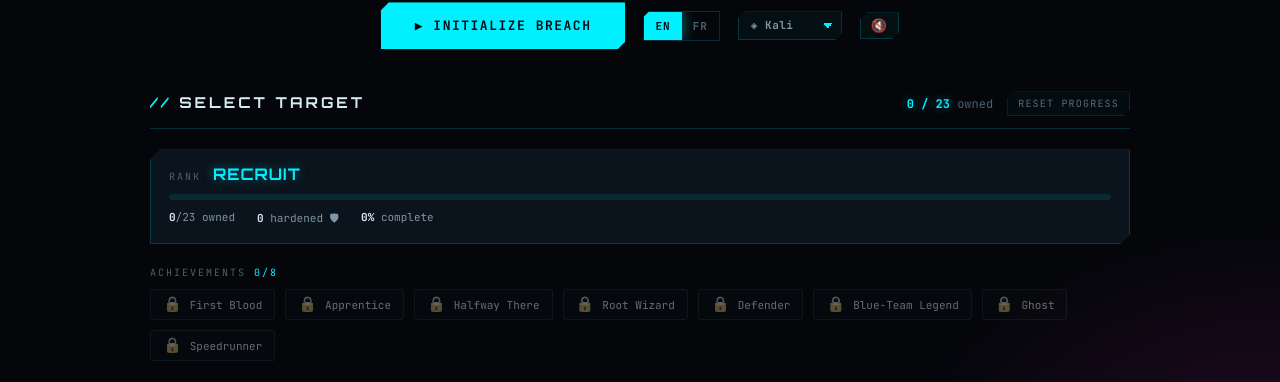
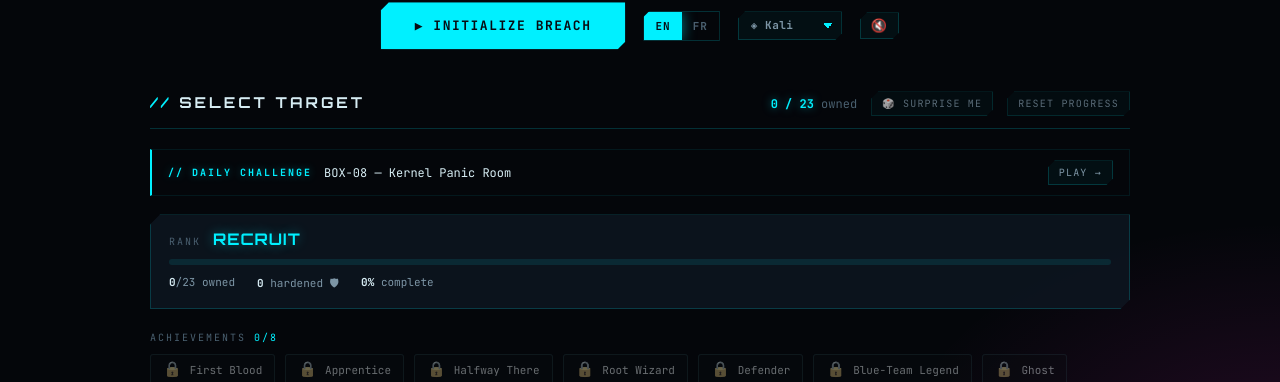
Before and after one commit to tommarcorelli/rootquest, a website: page index.html in a window 1280 px wide. Shown: the part 418-800 px from the top of the page. Drawn offline with Linux system fonts and the light colour scheme.

Commit message:
feat(hub): daily challenge (date-seeded, shared) + Surprise Me (random unowned box); v1.7

```diff
--- a/index.html
+++ b/index.html
@@ -223,10 +223,20 @@
                     <span class="home-select-title" data-i18n="homeSelect">SELECT TARGET</span>
                     <div class="home-select-meta-wrap">
                         <span class="home-select-meta"><strong id="homeProgressText">0 / 23</strong> <span data-i18n="homeOwned">owned</span></span>
+                        <button class="btn-ghost home-surprise-btn" id="surpriseBtn" type="button" data-testid="surprise-btn">
+                            <span data-i18n="surpriseBtn">🎲 Surprise me</span>
+                        </button>
                         <button class="btn-ghost home-reset-btn" id="resetProgressBtn" data-testid="reset-progress-btn">
                             <span data-i18n="resetProgressBtn">Reset progress</span>
                         </button>
                     </div>
+                </div>
+                <div class="daily-challenge" id="dailyChallenge" data-testid="daily-challenge">
+                    <span class="daily-label" data-i18n="dailyLabel">// DAILY CHALLENGE</span>
+                    <span class="daily-name" id="dailyName"></span>
+                    <button class="btn-ghost daily-play-btn" id="dailyPlayBtn" type="button" data-testid="daily-play-btn">
+                        <span data-i18n="dailyPlay">Play →</span>
+                    </button>
                 </div>
                 <div class="operator-status" id="operatorStatus" data-testid="operator-status"></div>
                 <div class="achievements" id="achievements" data-testid="achievements"></div>
--- a/js/i18n.js
+++ b/js/i18n.js
@@ -23,6 +23,9 @@ window.I18N = {
         customImportErr: 'Could not import: ',
         customExportTitle: 'Copy this box\'s JSON to the clipboard',
         customExportOk: 'Copied to clipboard.',
+        dailyLabel: '// DAILY CHALLENGE',
+        dailyPlay: 'Play →',
+        surpriseBtn: '🎲 Surprise me',
         statTime: 'Time',
         statBest: 'Best',
         newBest: '★ new best!',
@@ -162,6 +165,9 @@ window.I18N = {
         customImportErr: 'Import impossible : ',
         customExportTitle: 'Copier le JSON de cette box dans le presse-papiers',
         customExportOk: 'Copié dans le presse-papiers.',
+        dailyLabel: '// DÉFI DU JOUR',
+        dailyPlay: 'Jouer →',
+        surpriseBtn: '🎲 Surprends-moi',
         statTime: 'Temps',
         statBest: 'Record',
         newBest: '★ nouveau record !',
--- a/js/main.js
+++ b/js/main.js
@@ -302,6 +302,52 @@ window.GAME = {
         this.updateHomeProgress();
         this.renderOperatorStatus();
         this.renderAchievements();
+        this.renderDailyChallenge();
+    },
+
+    // Deterministic pick from today's date, so everyone sees the same
+    // challenge on a given day (built-in boxes only — custom ones are
+    // per-browser, so a shared daily pick can't include them).
+    dailySeed() {
+        const d = new Date();
+        const key = `${d.getFullYear()}-${d.getMonth() + 1}-${d.getDate()}`;
+        let h = 0;
+        for (let i = 0; i < key.length; i++) h = (h * 31 + key.charCodeAt(i)) >>> 0;
+        return h;
+    },
+
+    builtInIndexes() {
+        const idxs = [];
+        for (let i = 0; i < LEVELS.length; i++) if (!LEVELS[i].custom) idxs.push(i);
+        return idxs;
+    },
+
+    dailyChallengeIndex() {
+        const pool = this.builtInIndexes();
+        return pool.length ? pool[this.dailySeed() % pool.length] : 0;
+    },
+
+    renderDailyChallenge() {
+        const nameEl = document.getElementById('dailyName');
+        if (!nameEl) return;
+        const idx = this.dailyChallengeIndex();
+        const lvl = LEVELS[idx];
+        const vuln = (lvl.title[currentLang].split('·')[1] || lvl.title[currentLang]).trim();
+        nameEl.textContent = `${lvl.codename.toUpperCase()} — ${vuln}`;
+    },
+
+    playDailyChallenge() {
+        this.selectMachine(this.dailyChallengeIndex());
+    },
+
+    // Random pick, weighted toward machines not yet owned so it stays useful
+    // once most of the lab is done; falls back to any built-in box.
+    surpriseMe() {
+        const pool = this.builtInIndexes();
+        if (!pool.length) return;
+        const notDone = pool.filter(i => !this.completed.includes(LEVELS[i].id));
+        const from = notDone.length ? notDone : pool;
+        this.selectMachine(from[Math.floor(Math.random() * from.length)]);
     },
 
     buildMachineCard(i) {
@@ -763,6 +809,11 @@ window.GAME = {
         if (customImportBtn && customJsonInput) {
             customImportBtn.addEventListener('click', () => this.importCustomLevel(customJsonInput.value));
         }
+
+        const dailyPlayBtn = document.getElementById('dailyPlayBtn');
+        if (dailyPlayBtn) dailyPlayBtn.addEventListener('click', () => this.playDailyChallenge());
+        const surpriseBtn = document.getElementById('surpriseBtn');
+        if (surpriseBtn) surpriseBtn.addEventListener('click', () => this.surpriseMe());
     }
 };
 
--- a/package.json
+++ b/package.json
@@ -1,6 +1,6 @@
 {
   "name": "rootquest",
-  "version": "1.6.0",
+  "version": "1.7.0",
   "private": true,
   "description": "rootQuest — browser-based Linux privilege-escalation training game (22 machines, bilingual EN/FR, vanilla JS).",
   "scripts": {
--- a/styles.css
+++ b/styles.css
@@ -885,6 +885,21 @@ body.is-root .brand-name { animation: rootShake 0.4s ease; }
 .home-select-meta-wrap { display: flex; align-items: center; gap: 14px; }
 .home-reset-btn { font-size: 10px; padding: 5px 10px; opacity: 0.7; }
 .home-reset-btn:hover { opacity: 1; color: var(--red); border-color: var(--red); }
+.home-surprise-btn { font-size: 10px; padding: 5px 10px; opacity: 0.7; }
+.home-surprise-btn:hover { opacity: 1; color: var(--accent); border-color: var(--accent); }
+
+.daily-challenge {
+    display: flex; align-items: center; gap: 12px; flex-wrap: wrap;
+    margin-bottom: 18px; padding: 10px 16px;
+    border: 1px solid var(--line-soft); border-left: 2px solid var(--accent);
+    font-family: var(--font-mono);
+}
+.daily-label {
+    font-size: 10px; font-weight: 700; letter-spacing: 2px; color: var(--accent);
+    text-shadow: 0 0 8px rgba(var(--accent-rgb), 0.4);
+}
+.daily-name { font-size: 12px; color: var(--text); flex: 1; }
+.daily-play-btn { font-size: 10px; padding: 5px 10px; }
 
 .home-grid {
     display: grid; gap: 16px;
```
Also changed, not shown: ROADMAP.md (+3 -3 lines).
